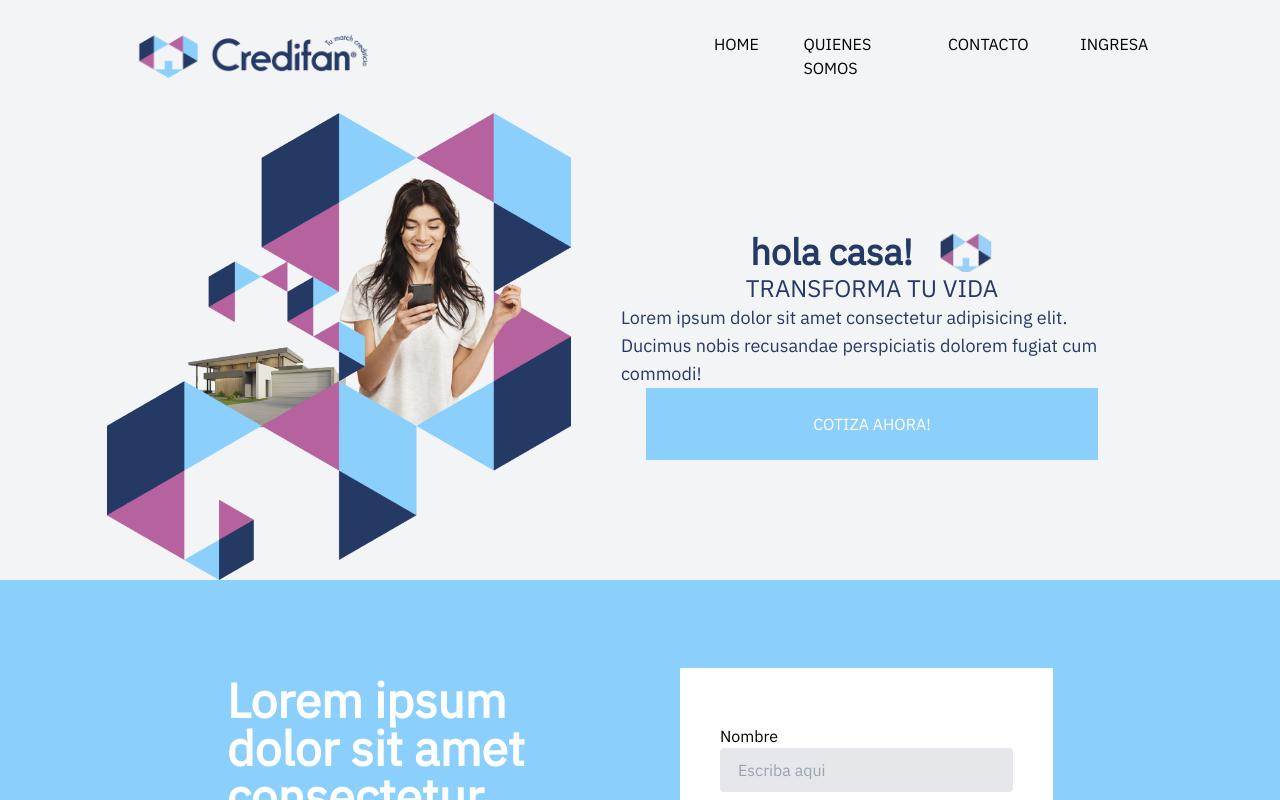
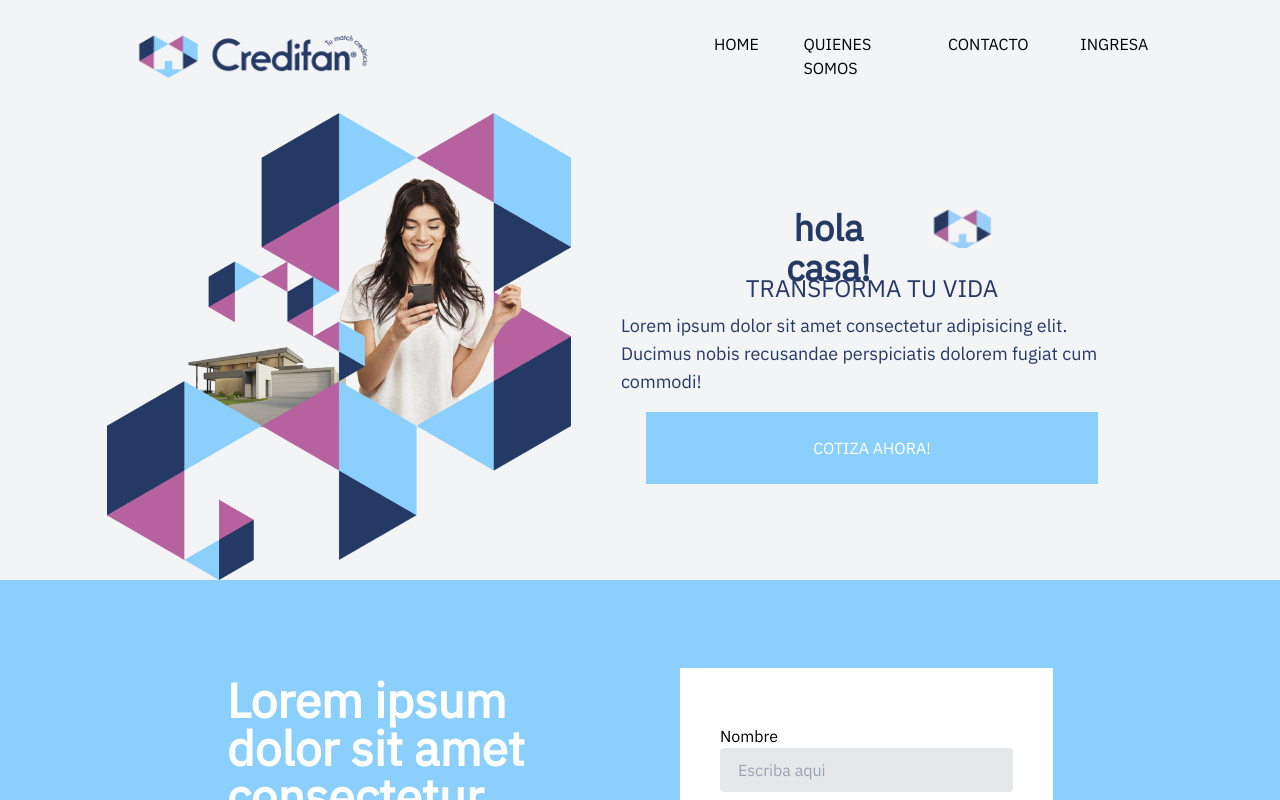
Before and after one commit to DonytXz/credifan, a React (Create React App) app: page / in a window 1280 px wide. Shown: the top 800 px of the page. Built offline with nearby package versions, Linux system fonts and the light colour scheme.

Commit message:
[ADDED] spacing items

```diff
--- a/src/components/Landing/Home.jsx
+++ b/src/components/Landing/Home.jsx
@@ -12,17 +12,17 @@ const Home = () => {
           <img className="mx-auto" src={Hero} alt="" srcSet="" />
         </div>
         <div className="flex flex-col justify-center">
-          <div className="flex flex-col md:flex-row mx-auto">
+          <div className="flex flex-row mx-auto mb-6">
             <h1 className="text-center text-4xl font-bold text-blue-regular mr-6">
               hola casa!
             </h1>
             <img className="" src={Logo} alt="" srcSet="" />
           </div>
 
-          <span className="text-center uppercase text-2xl text-blue-regular">
+          <span className="text-center uppercase text-2xl text-blue-regular mb-2">
             transforma tu vida
           </span>
-          <p className="w-10/12 mx-auto text-lg text-blue-regular">
+          <p className="w-10/12 mx-auto text-lg text-blue-regular mb-4">
             Lorem ipsum dolor sit amet consectetur adipisicing elit. Ducimus
             nobis recusandae perspiciatis dolorem fugiat cum commodi!
           </p>
```
